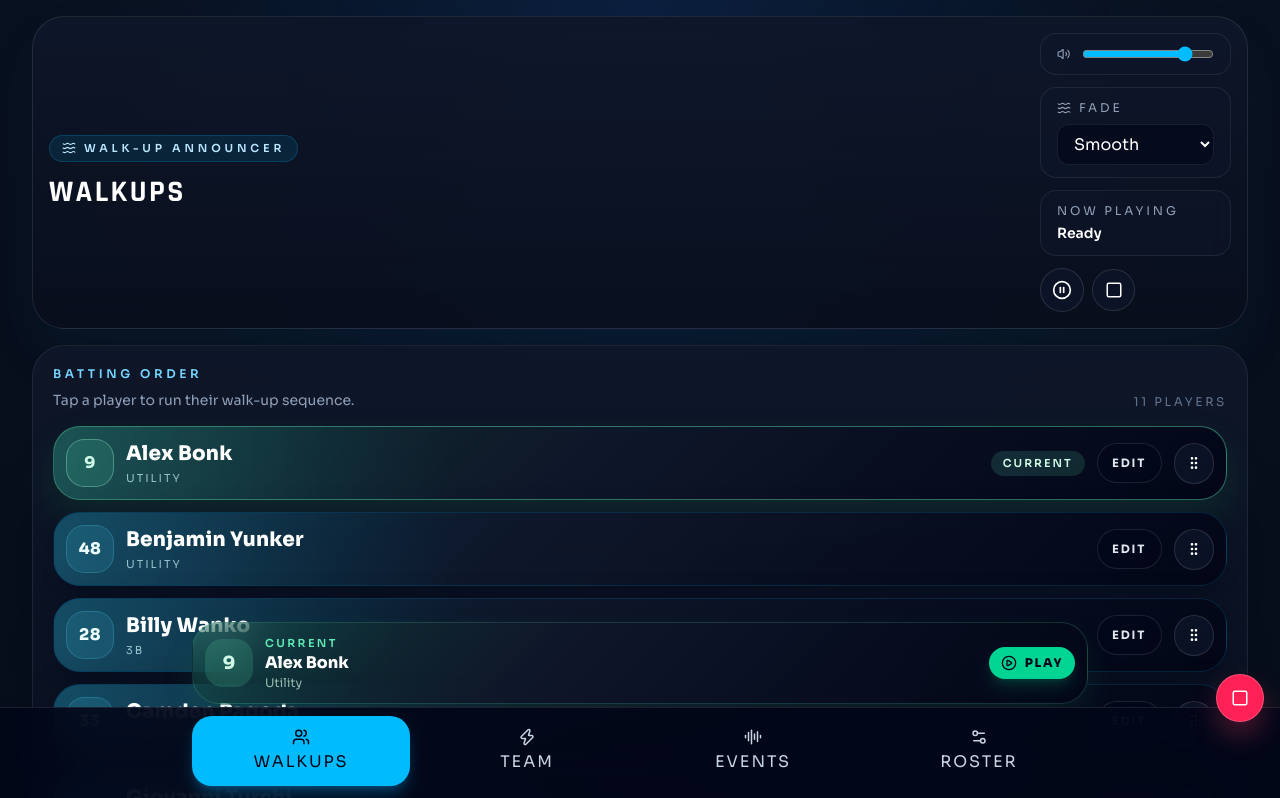
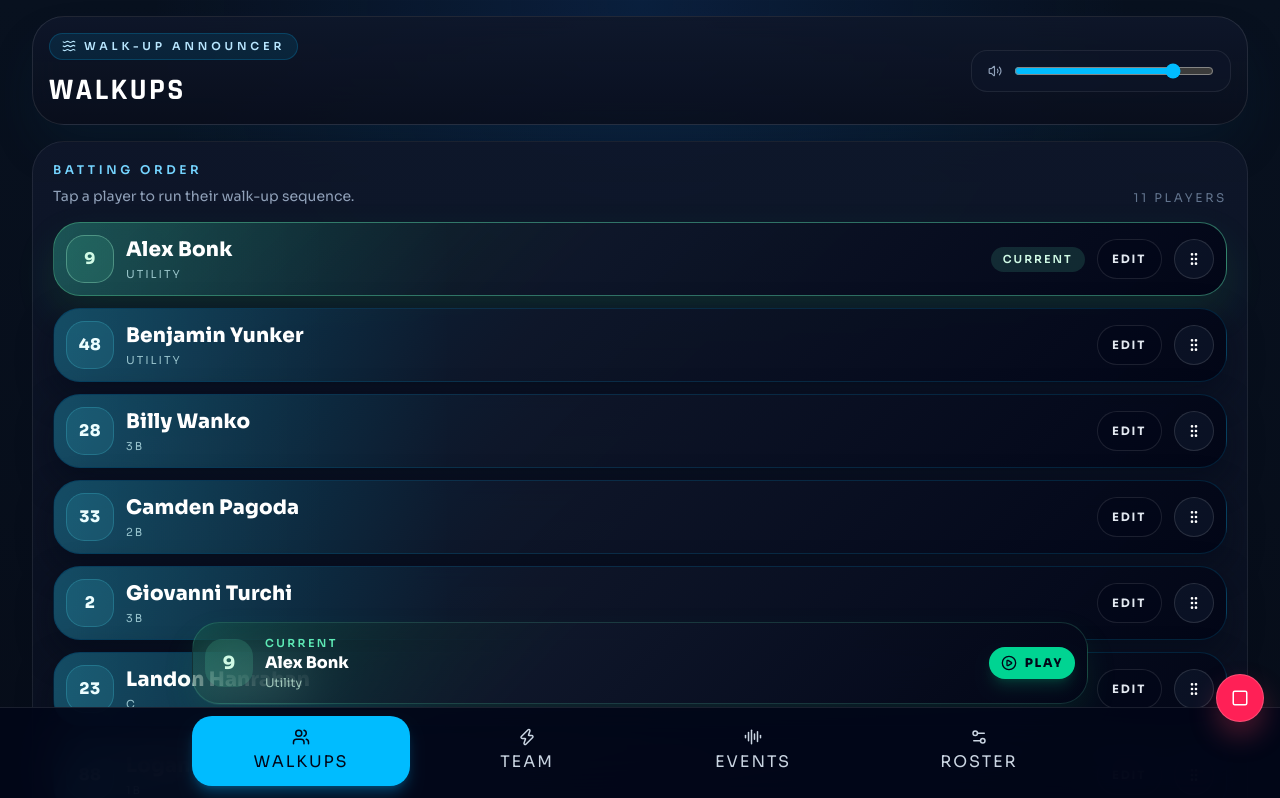
Before and after one commit to ClayBoneNJ/walk-up-announcer, a React (Vite) app: page / in a window 1280 px wide. Shown: the top 798 px of the page. Built offline with nearby package versions, Linux system fonts and the light colour scheme.

Commit message:
Simplify walkups header controls

```diff
--- a/src/App.jsx
+++ b/src/App.jsx
@@ -398,8 +398,8 @@ export default function App() {
             {activeTab !== "setup" && activeTab !== "freestyle" ? (
               <div
                 className={`grid gap-3 ${
-                  activeTab === "freestyle"
-                    ? "sm:grid-cols-[1.1fr,180px,auto]"
+                  activeTab === "walkups"
+                    ? "sm:grid-cols-[minmax(260px,1.1fr)]"
                     : "sm:grid-cols-[1.1fr,180px,180px,auto]"
                 }`}
               >
@@ -421,6 +421,7 @@ export default function App() {
                   />
                 </label>
 
+                {activeTab !== "walkups" ? (
                   <label className="panel-muted rounded-2xl px-4 py-3">
                     <span className="mb-2 flex items-center gap-2 text-xs uppercase tracking-[0.24em] text-slate-400">
                       <Waves className="h-3.5 w-3.5" />
@@ -442,8 +443,9 @@ export default function App() {
                       <option value={700}>Long</option>
                     </select>
                   </label>
+                ) : null}
 
-                {activeTab !== "freestyle" ? (
+                {activeTab !== "walkups" ? (
                   <div className="panel-muted rounded-2xl px-4 py-3">
                     <div className="text-xs uppercase tracking-[0.24em] text-slate-400">Now Playing</div>
                     <div className="mt-1 truncate text-sm font-semibold text-white">
@@ -452,6 +454,7 @@ export default function App() {
                   </div>
                 ) : null}
 
+                {activeTab !== "walkups" ? (
                   <div className="flex items-center gap-2">
                     <button type="button" onClick={togglePause} className="icon-button">
                       {isPaused ? <CirclePlay className="h-5 w-5" /> : <CirclePause className="h-5 w-5" />}
@@ -460,6 +463,7 @@ export default function App() {
                       <Square className="h-4.5 w-4.5" />
                     </button>
                   </div>
+                ) : null}
               </div>
             ) : null}
           </div>
```
Lines whose indentation alone changed are shown as unchanged.
